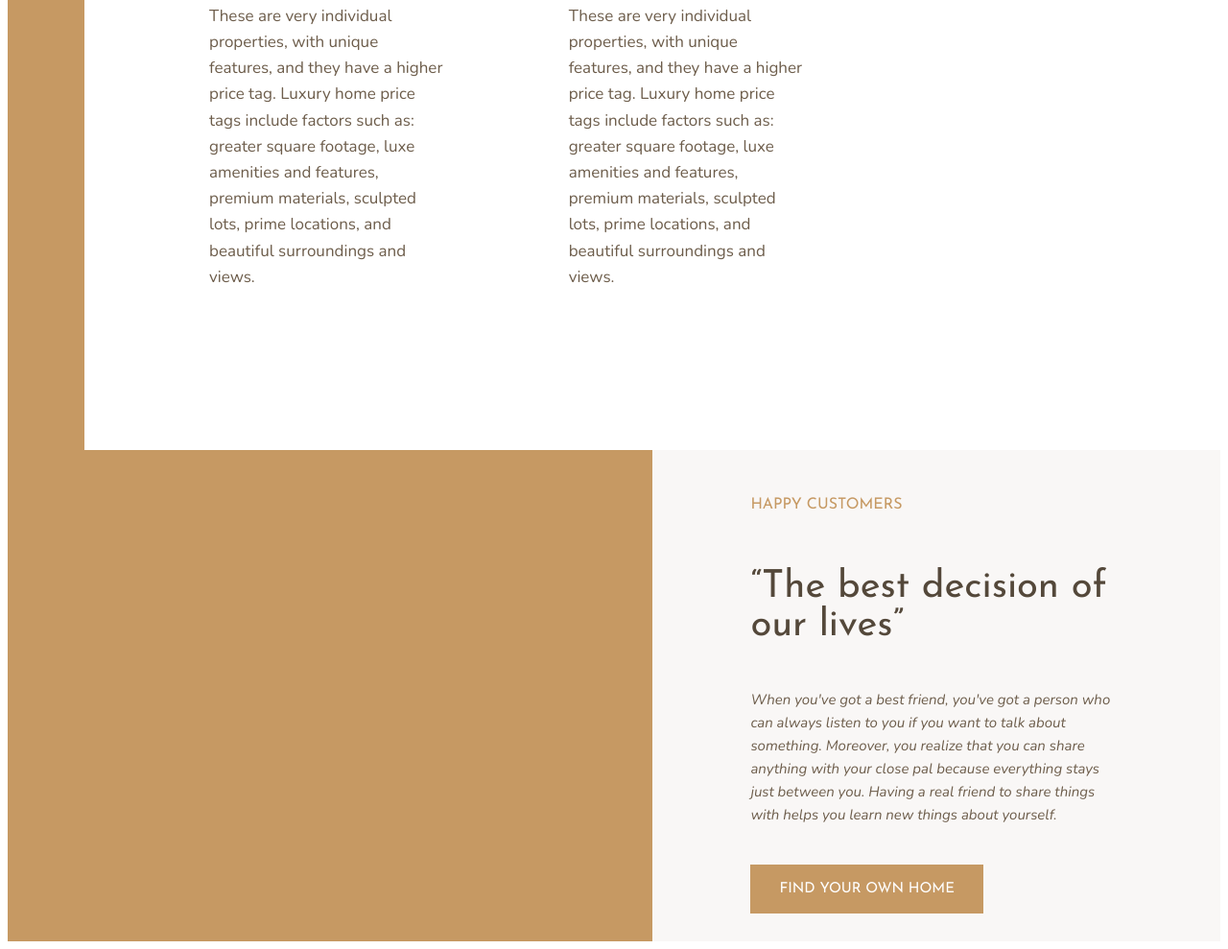
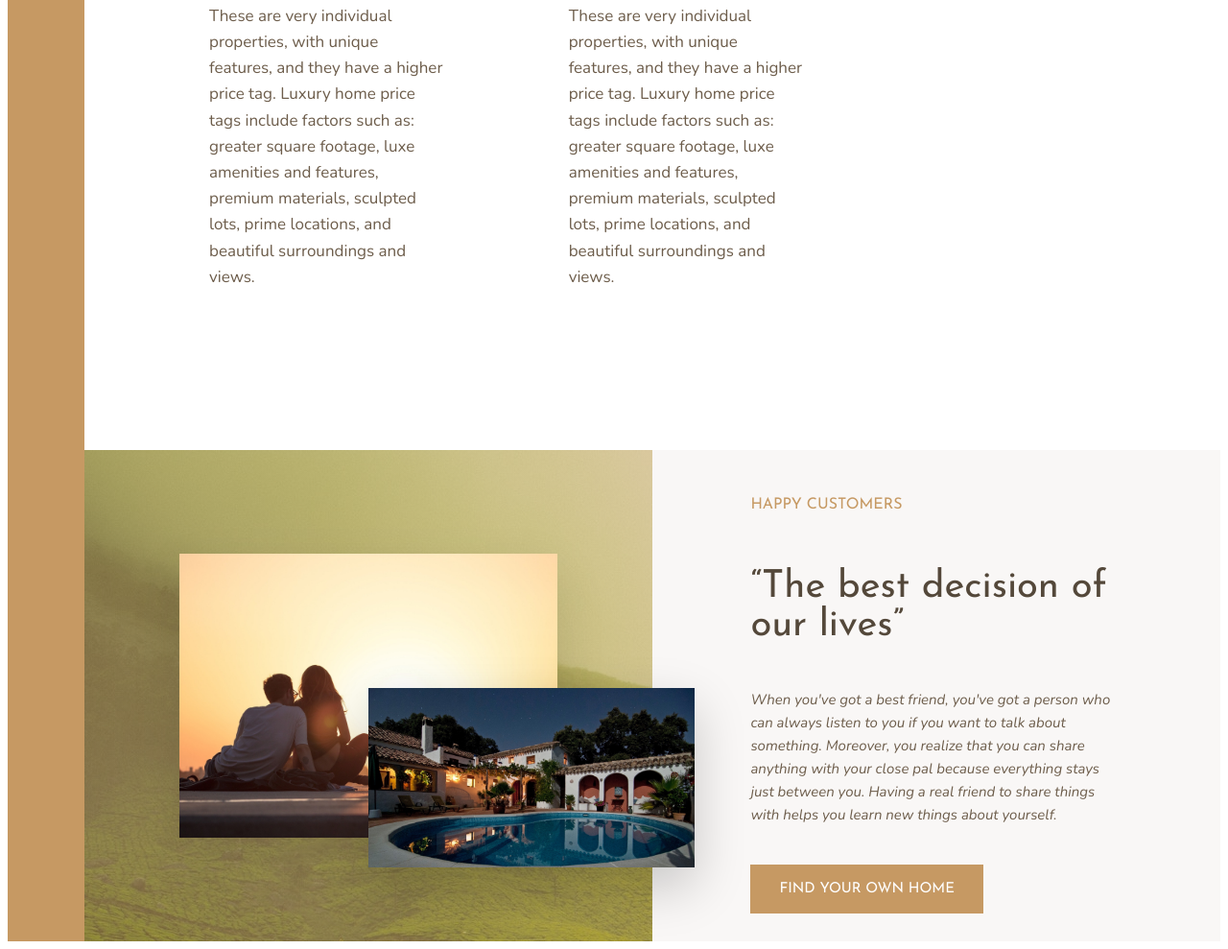
Before and after one commit to progmamun/advence-css-sass, a website: page nexter-web-mastering-css-grid/index.html in a window 1280 px wide. Shown: the part 1397-2386 px from the top of the page at 96% size. Drawn offline with nearby package versions, Linux system fonts and the light colour scheme; files that its build step writes are made by us from their sources.

Commit message:
story-img

```diff
--- a/nexter-web-mastering-css-grid/index.html
+++ b/nexter-web-mastering-css-grid/index.html
@@ -88,7 +88,14 @@
       </div>
     </section>
 
-    <div class="story__pictures"></div>
+    <div class="story__pictures">
+      <img
+        src="img/story-1.jpeg"
+        alt="couple-with-new-house"
+        class="story__img--1"
+      />
+      <img src="img/story-2.jpeg" alt="new house" class="story__img--2" />
+    </div>
     <div class="story__content">
       <h3 class="heading-3 mb-sm">Happy Customers</h3>
       <h2 class="heading-2 heading-2--dark mb-md">
--- a/nexter-web-mastering-css-grid/sass/_story.scss
+++ b/nexter-web-mastering-css-grid/sass/_story.scss
@@ -2,7 +2,32 @@
   &__pictures {
     background-color: $color-primary;
     grid-column: full-start / col-end 4;
+    background-image: linear-gradient(
+        rgba($color-primary, 0.5),
+        rgba($color-primary, 0.5)
+      ),
+      url(../img/back.jpg);
+
+    display: grid;
+    grid-template-columns: repeat(6, 1fr);
+    grid-template-rows: repeat(6, 1fr);
+    align-items: center;
   }
+
+  &__img--1 {
+    width: 100%;
+    grid-row: 2 / 6;
+    grid-column: 2 / 6;
+    box-shadow: 0 2rem 5rem rgba(#000, 0.1);
+  }
+  &__img--2 {
+    width: 115%;
+    grid-row: 4 / 6;
+    grid-column: 4 / 7;
+    z-index: 20;
+    box-shadow: 0 2rem 5rem rgba(#000, 0.2);
+  }
+
   &__content {
     background-color: $color-grey-light-1;
     grid-column: col-start 5 / full-end;
```
